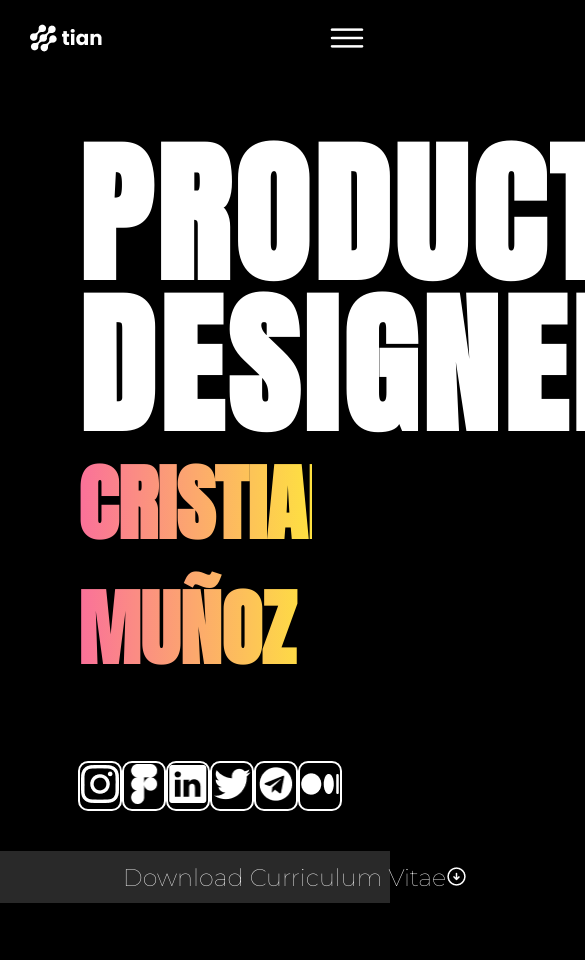
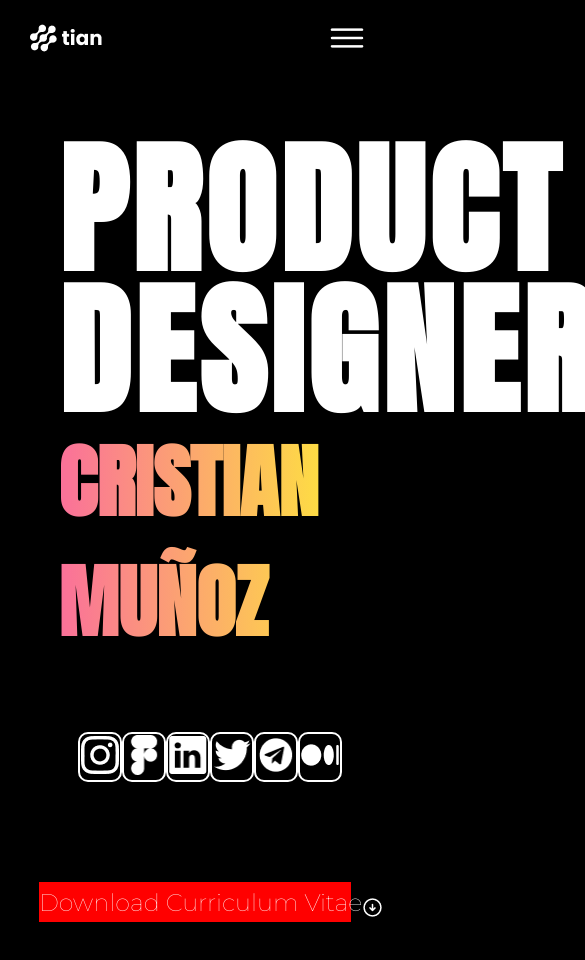
Before and after one commit to lukanogaj/product-designer, a React (Create React App) app: page / in a window 390 px wide. Shown: the top 960 px of the page, 585 px wide, since content can reach past the window. Built offline with nearby package versions, Linux system fonts and the light colour scheme.

Commit message:
hero-mobile

```diff
--- a/src/components/Hero/index.module.scss
+++ b/src/components/Hero/index.module.scss
@@ -41,22 +41,32 @@
 				color: #fff;
 				margin-bottom: 70px;
 				@media screen and (max-width: 1024px) {
-					width: 60%;
+					width: 70%;
 					display: flex;
 					justify-content: center;
 				}
 
 				& > h1 {
+					width: 100%;
 					font-size: 11.5rem;
 					line-height: 0.98;
 					@media screen and (max-width: 1400px) {
 						font-size: 9.6rem;
 					}
+
 					@media screen and (max-width: 1024px) {
 						width: 100%;
 						align-items: center;
 						white-space: normal;
 						letter-spacing: 0.3rem;
+						font-size: 12rem;
+					}
+
+					@media screen and (max-width: 992px) {
+						font-size: 9rem;
+					}
+					@media screen and (max-width: 768px) {
+						font-size: 9rem;
 					}
 				}
 
@@ -68,10 +78,17 @@
 					-webkit-text-fill-color: transparent;
 
 					@media screen and (max-width: 1400px) {
+						font-size: 5.2rem;
+					}
+					@media screen and (max-width: 1024px) {
 						font-size: 5rem;
 					}
-					@media screen and (max-width: 1024px) {
-						font-size: 5.2rem;
+
+					@media screen and (max-width: 992px) {
+						font-size: 5rem;
+					}
+					@media screen and (max-width: 768px) {
+						font-size: 5rem;
 					}
 				}
 			}
@@ -81,7 +98,7 @@
 				width: 100%;
 				margin-bottom: 40px;
 				@media screen and (max-width: 1024px) {
-          width: 60%;
+					width: 60%;
 				}
 				.socialIcon {
 					border: solid 2px #fff;
@@ -111,7 +128,13 @@
 			text-align: center;
 			align-items: center;
 			font-weight: 100;
-			background-color: #292929;
+			// background-color: #292929;
+      background-color: red;
+			@media screen and (max-width: 768px) {
+        width: 80%;
+				margin: 60px;
+        text-align: center;
+			}
 			.cvText {
 				display: flex;
 				justify-content: space-between;
@@ -124,11 +147,12 @@
 				letter-spacing: 0.1rem;
 				font-weight: 100;
 				@media screen and (max-width: 1024px) {
-					width: 37%;
+					width: 100%;
 				}
 				.cvHead {
 					display: block;
 					font-size: 1.5rem;
+
 					& > h4 {
 						white-space: nowrap;
 						display: block;
```
